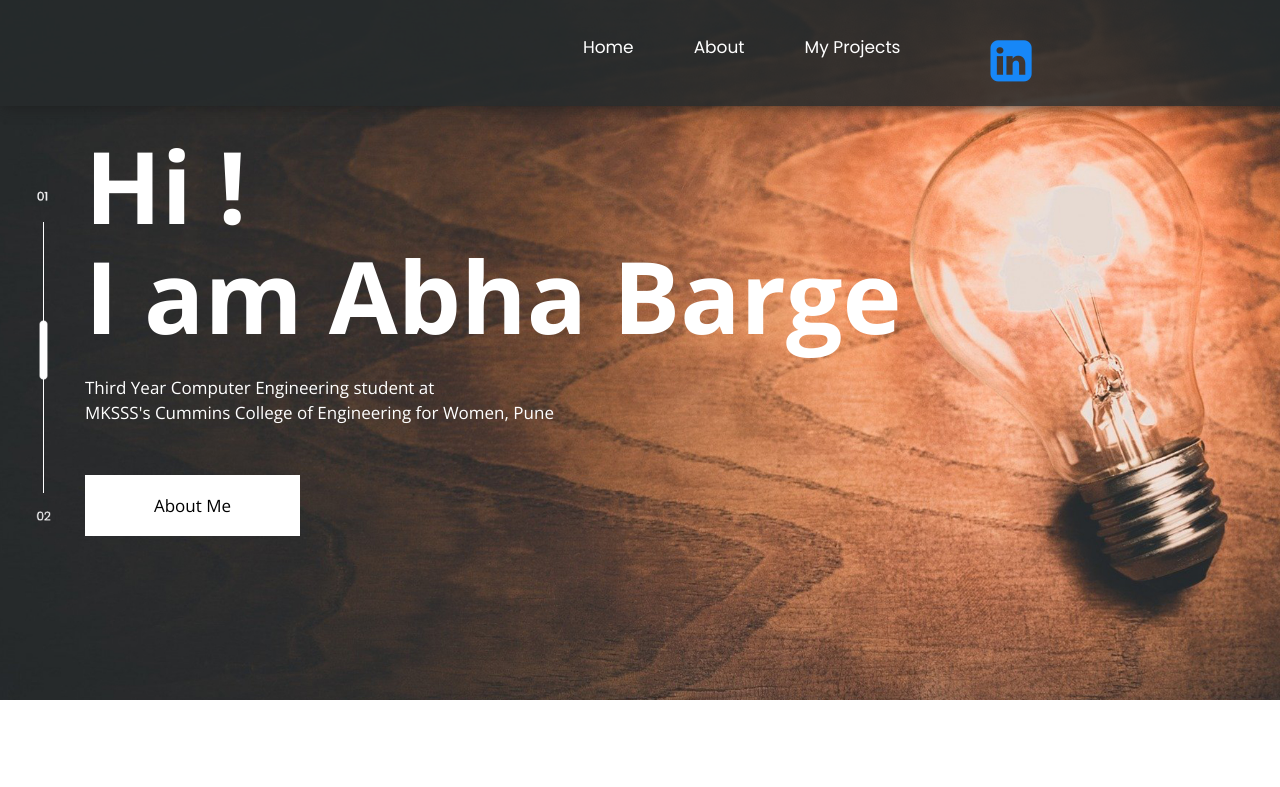
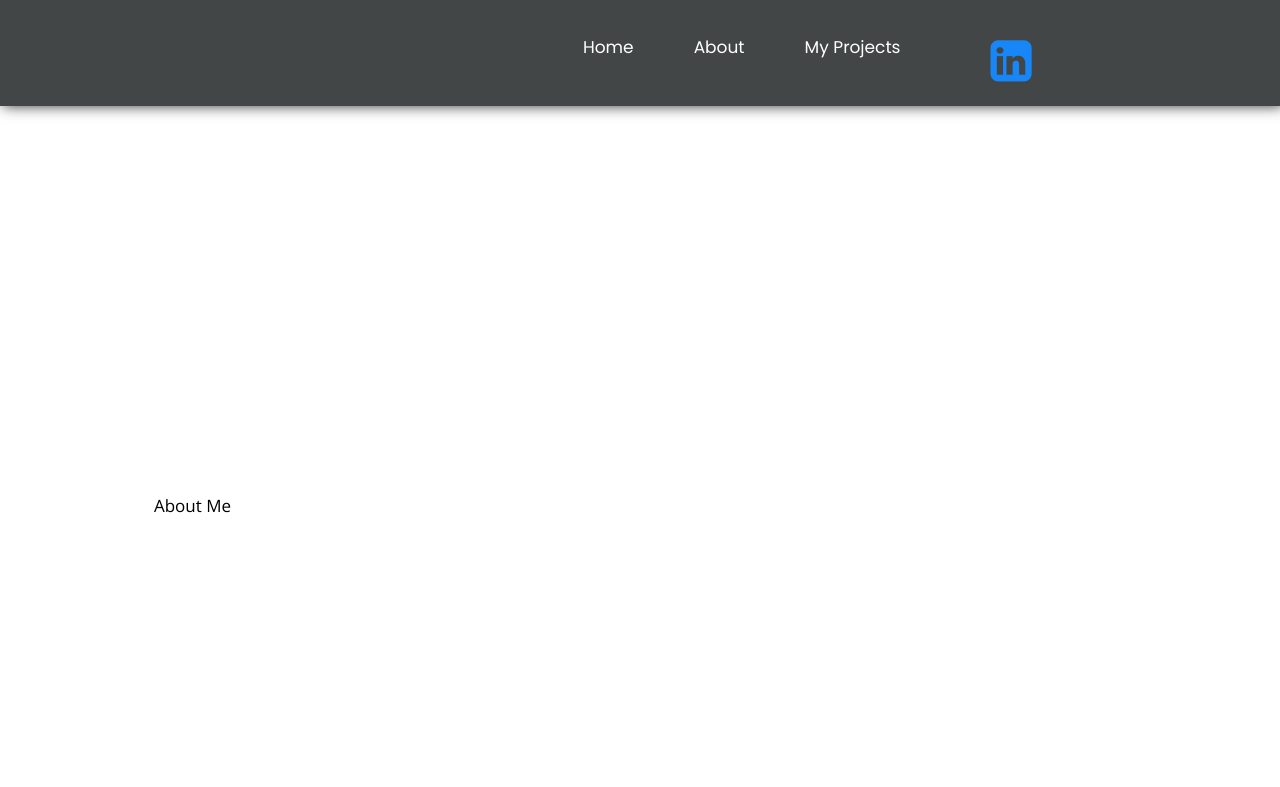
Before and after one commit to AbhaBarge/AbhaBarge.github.io, a plain HTML site: page index.html in a window 1280 px wide. Shown: the top 787 px of the page. Drawn offline with nearby package versions, Linux system fonts and the light colour scheme.

Commit message:
Update style.css

```diff
--- a/css/style.css
+++ b/css/style.css
@@ -370,7 +370,7 @@ ul.email li i {
 /** banner_main **/
 
 #top_section {
-     background-image: url('../images/banner.jpg');
+     /*background-image: url('../images/banner.jpg');*/
      background-size: cover;
      background-repeat: no-repeat;
      padding-top: 120px;
```
